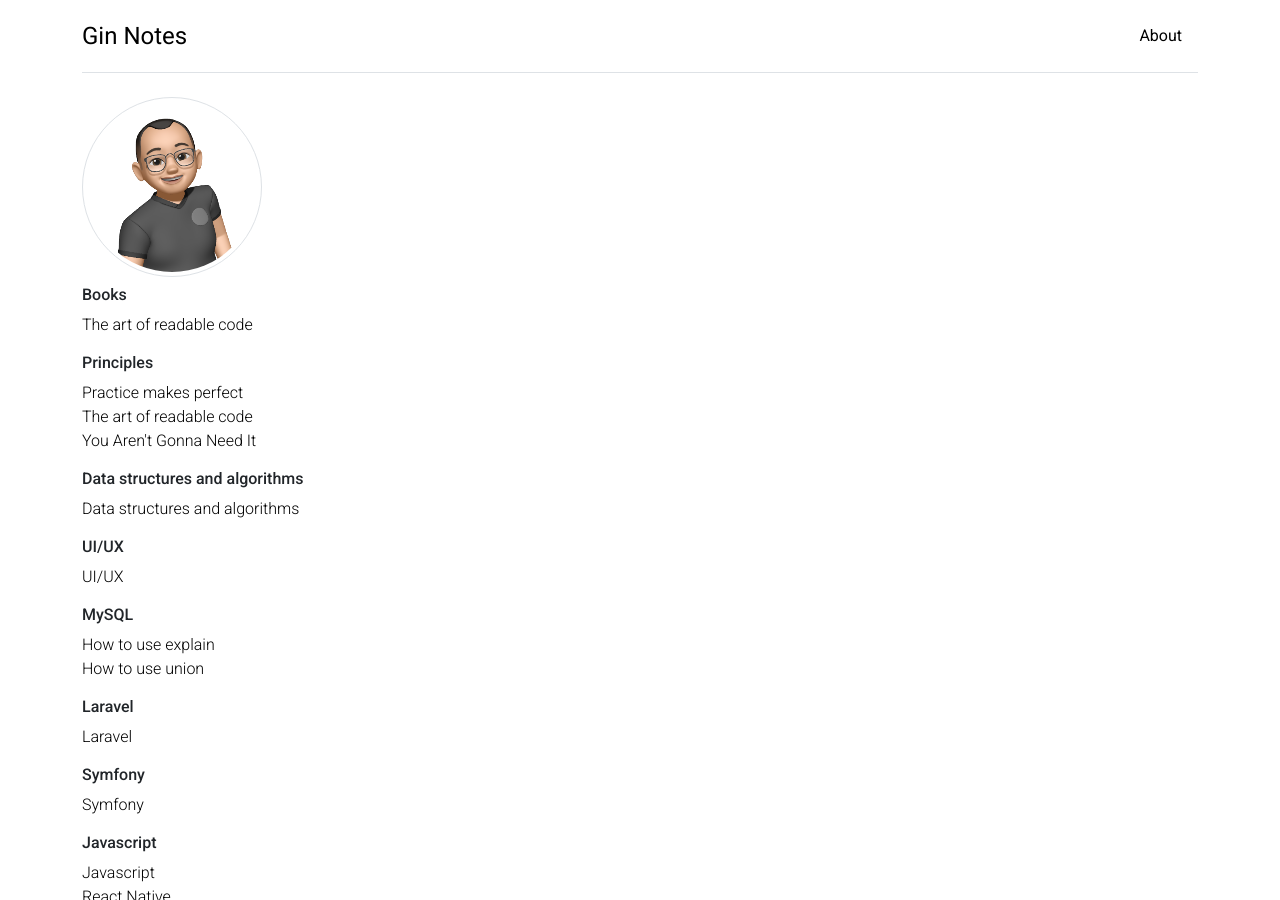
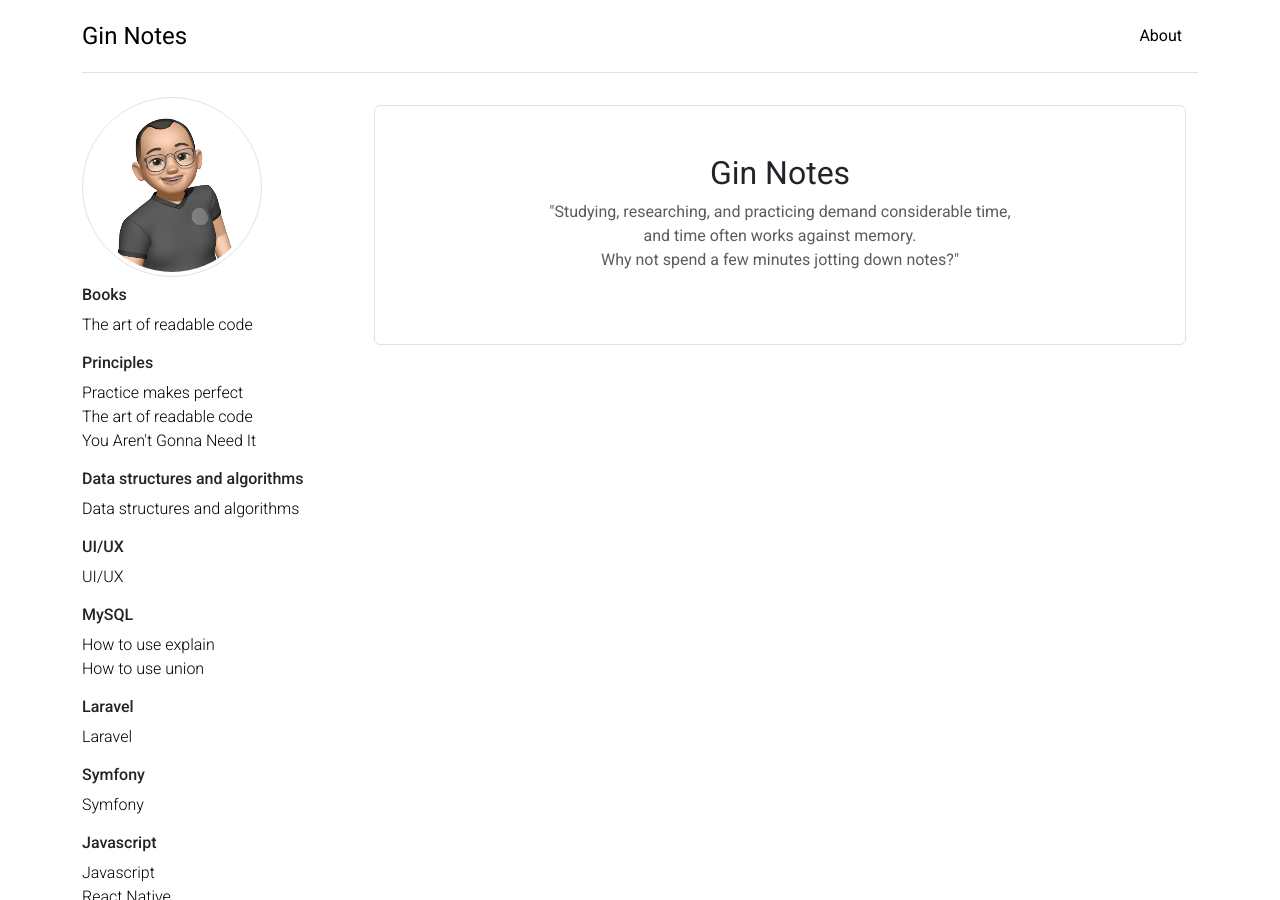
Before and after one commit to ictgtvt/ictgtvt.github.io, a Jekyll site: the page built from index.md, in a window 1280 px wide and 900 px high. Built offline with Jekyll 4.4.1, drawn with Linux system fonts in a browser that asks for light colours.

Commit message:
Update homepage

```diff
--- a/_layouts/home.html
+++ b/_layouts/home.html
@@ -6,6 +6,18 @@ layout: default
     {%- if page.title -%}
     <h1 class="page-heading">{{ page.title }}</h1>
     {%- endif -%}
+
+    <h1 class="text-body-emphasis"></h1>
+    <div class="text-center">
+
+    </div>
+    <div class="position-relative p-5 text-center text-muted bg-body border border-dashed rounded-2">
+        <h2 class="fw-normal text-dark">Gin Notes</h2>
+        <p class="col-lg-8 mx-auto mb-4">
+            "Studying, researching, and practicing demand considerable time, and time often works against memory.
+            <br>Why not spend a few minutes jotting down notes?"
+        </p>
+    </div>
 
     {{ content }}
 
@@ -27,6 +39,5 @@ layout: default
             </li>
             {%- endfor -%}
         </ul>
-
     {%- endif -%}
 </div>
```
Lines whose indentation alone changed are shown as unchanged.
